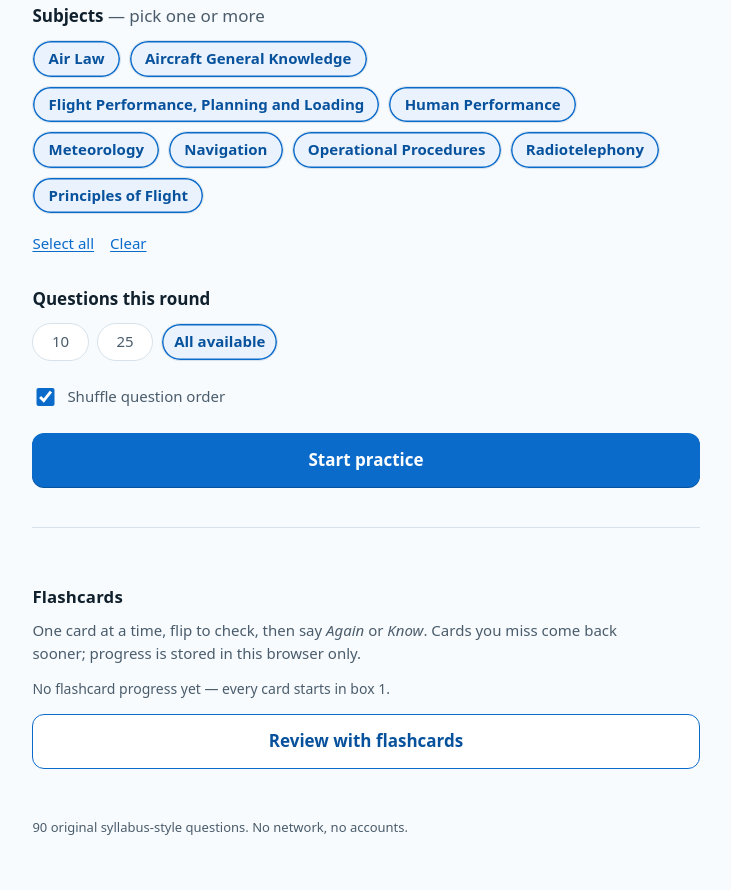
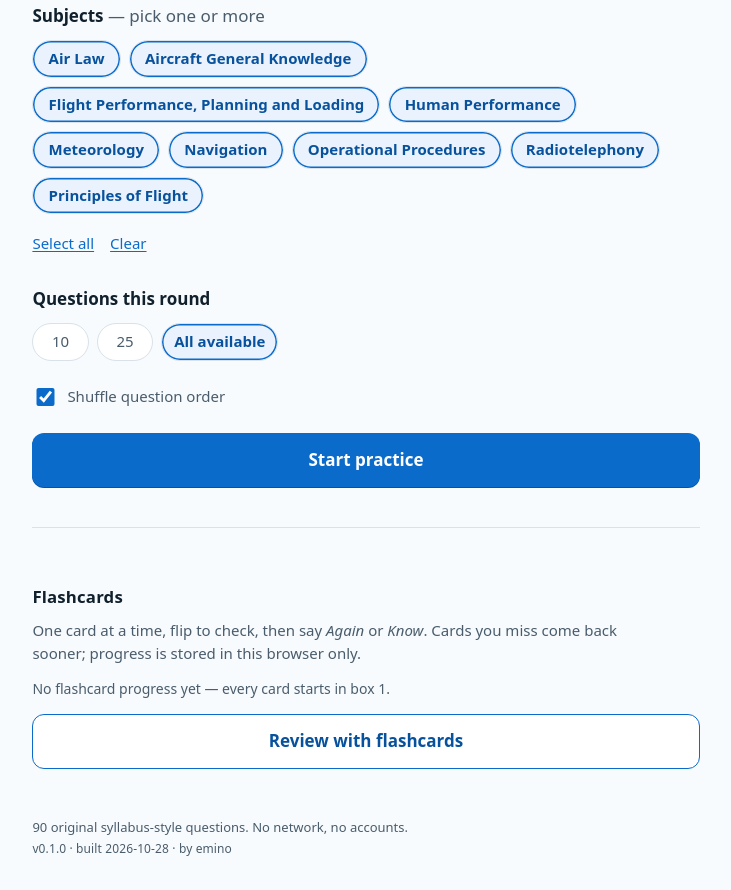
Before and after one commit to eminogrande/flugschein-training, a plain HTML site: page index.html in a window 1280 px wide. Shown: the part 237-1127 px from the top of the page, without its empty margins (274-1005 px from the left). Before the commit the page ends 1106 px from the top, so only its background shows below. Drawn offline with Linux system fonts and the light colour scheme.

Commit message:
docs: release v0.1.0 metadata, footer build stamp
- README status: v0.1.0, 2026-10-28, emino, live URL, deployed revision b958a9e2
- CHANGELOG [RELEASE] v0.1.0 with merge SHA and Pages deploy target
- PROMPTLOG: distilled decisions, PR #1
- DECISIONS: D10 docs on main, D11 v0.1.0 as first release, D12 footer stamp
- footer prints v0.1.0 / 2026-10-28 / emino (no health endpoint exists)

```diff
--- a/index.html
+++ b/index.html
@@ -146,6 +146,9 @@
 
 <footer class="site-foot">
   <p>90 original syllabus-style questions. No network, no accounts.</p>
+  <p class="build-stamp">
+    <span id="app-version">v0.1.0</span> · built <time datetime="2026-10-28">2026-10-28</time> · by <span id="app-built-by">emino</span>
+  </p>
 </footer>
 
 <script src="questions.js"></script>
--- a/styles.css
+++ b/styles.css
@@ -354,6 +354,14 @@ button:focus-visible, .chip input:focus-visible { outline: 3px solid var(--accen
   color: var(--ink-soft);
 }
 
+.site-foot .build-stamp {
+  margin-top: 0.15rem;
+  font-size: 0.75rem;
+  letter-spacing: 0.01em;
+  color: var(--ink-soft);
+  font-variant-numeric: tabular-nums;
+}
+
 @media (min-width: 40rem) {
   .primary { width: auto; min-width: 14rem; }
   .site-head { padding-top: 2.2rem; }
```
Also changed, not shown: 4 other files.
